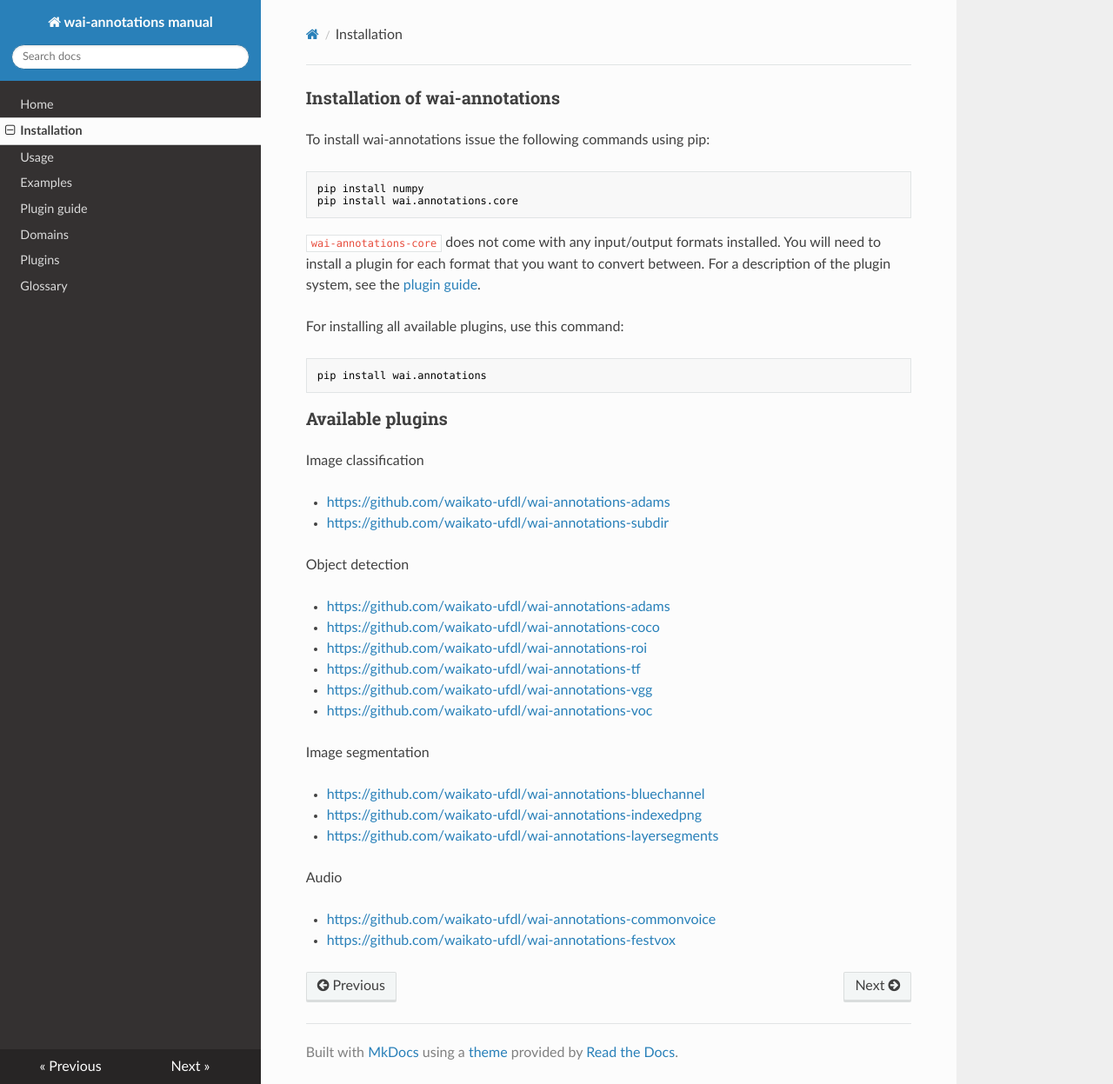
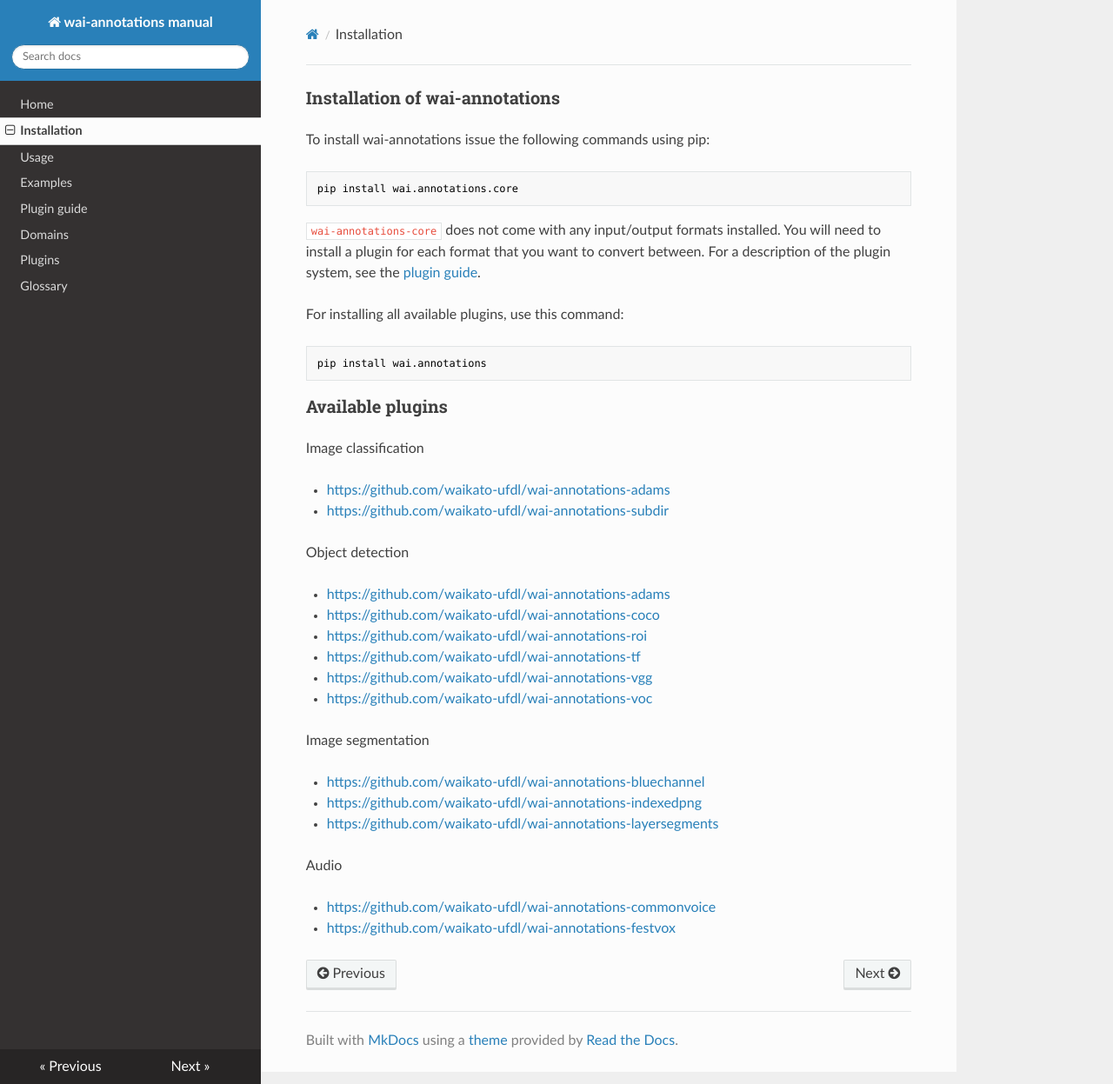
Before and after one commit to waikato-ufdl/wai-annotations-manual, an MkDocs documentation site: the page built from docs/install.md, in a window 1280 px wide and 1247 px high. Shown: the whole window at 87% size. Built offline with MkDocs 1.6.1, drawn with Linux system fonts in a browser that asks for light colours; nearby versions of some CDN libraries.

Commit message:
removed separate installation of numpy

````diff
--- a/docs/install.md
+++ b/docs/install.md
@@ -3,7 +3,6 @@
 To install wai-annotations issue the following commands using pip:
 
 ```commandline
-pip install numpy
 pip install wai.annotations.core
 ```
 
````
